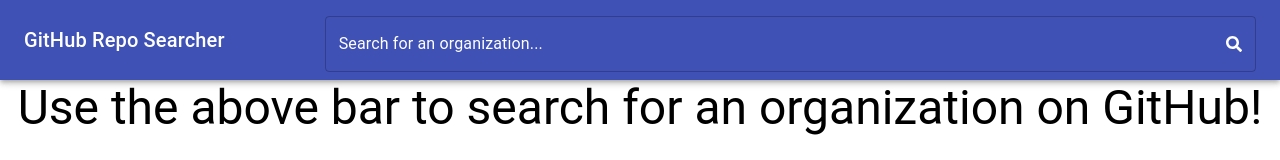
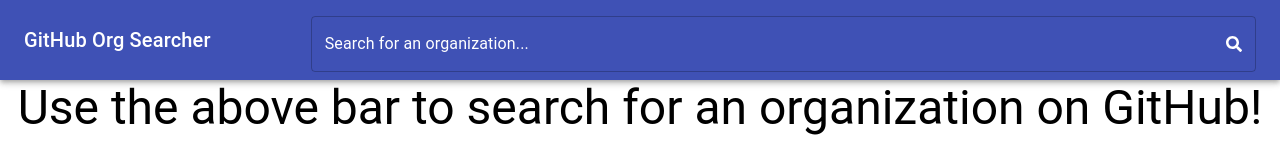
Before and after one commit to spencer-shadley/github-search, a React (Create React App) app: page / in a window 1280 px wide. Shown: the top 160 px of the page. Built offline with nearby package versions, Linux system fonts and the light colour scheme.

Commit message:
updated name

```diff
--- a/public/index.html
+++ b/public/index.html
@@ -25,7 +25,7 @@
       work correctly both with client-side routing and a non-root public URL.
       Learn how to configure a non-root public URL by running `npm run build`.
     -->
-    <title>GitHub Org Search</title>
+    <title>GitHub Org Searcher</title>
   </head>
   <body>
     <noscript>You need to enable JavaScript to run this app.</noscript>
--- a/src/components/Home.tsx
+++ b/src/components/Home.tsx
@@ -59,7 +59,7 @@
             <div>
                 <AppBar position="static">
                     <Toolbar>
-                        <Typography variant="h6" noWrap>GitHub Repo Searcher</Typography>
+                        <Typography variant="h6" noWrap>GitHub Org Searcher</Typography>
                         <form onSubmit={this.handleSubmit} style={
                             {flexGrow: 1, marginLeft: 100, alignSelf: 'center', alignItems: 'center', alignContent: 'center', justifySelf: 'center'}}>
                             <TextField
```
